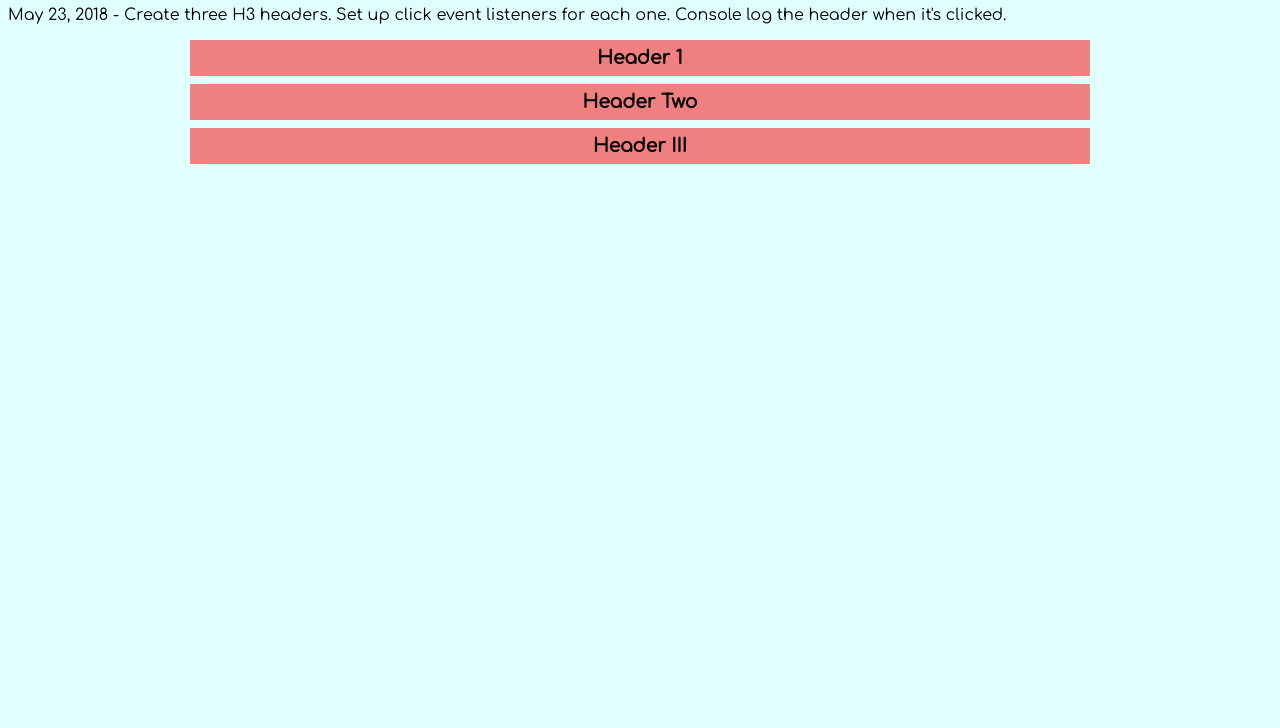
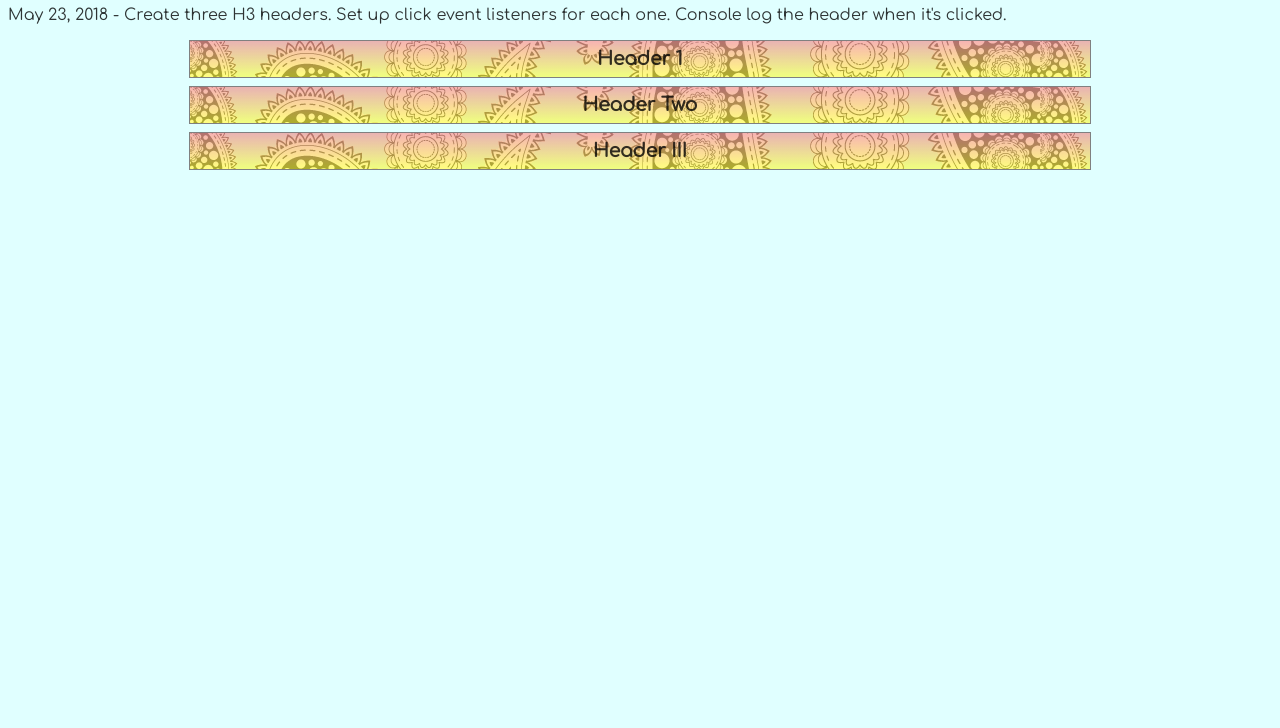
Before and after one commit to Deanna2000/ltning-0523, a website: page index.html in a window 1280 px wide. Shown: the part 72-800 px from the top of the page. Drawn offline with Linux system fonts and the light colour scheme; files that its build step writes are made by us from their sources.

Commit message:
changed styling

```diff
--- a/styles/styles.css
+++ b/styles/styles.css
@@ -1,14 +1,19 @@
 body{
     background-color: lightcyan;
     font-family: 'Comfortaa', cursive;
+    color: rgba(0, 0, 0, 0.795);
 
 }
 
 h3{
     text-align: center;
-    background-color: lightcoral;
+    /* background-color: rgb(240, 128, 128); */
     width: 70%;
     margin: auto;
     padding: 8px;
     margin-bottom: 8px;
+    border: solid gray 1px;
+    background-image: linear-gradient(rgba(240, 128, 128, 0.6), rgba(255, 255, 0, 0.5)),
+                  url("./paisley.png");
+    /* background-image:url("paisley.png"); */
 }
```
Also changed, not shown: styles/paisley.png (added).
